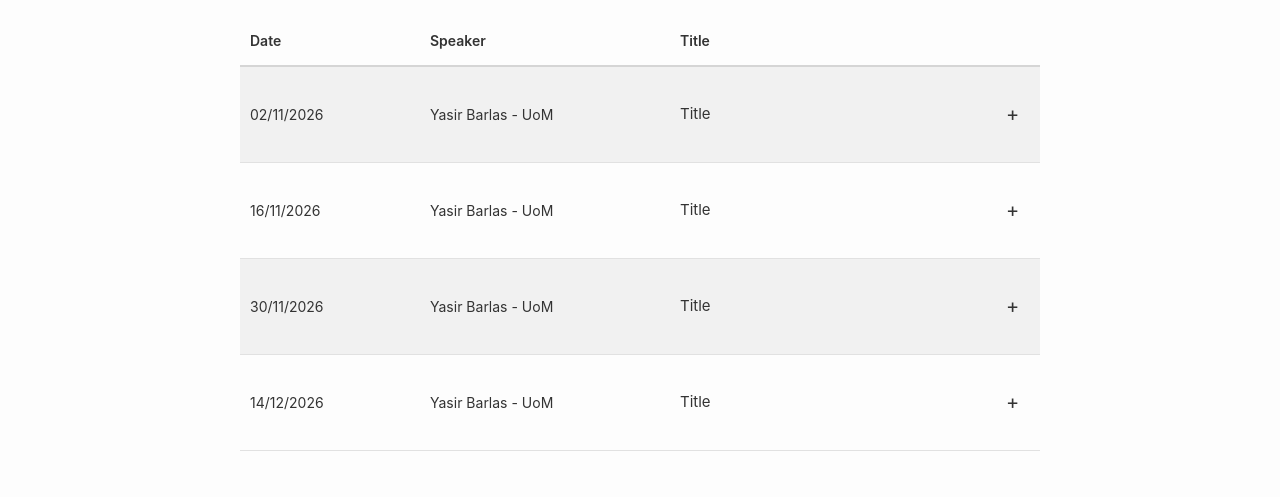
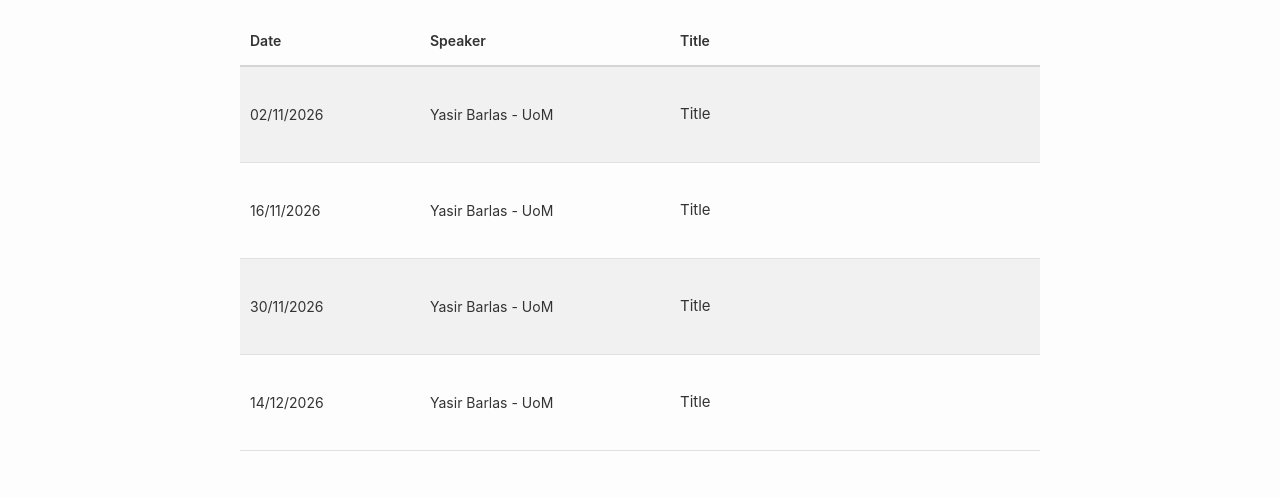
Before and after one commit to bayesiandesign/seminar, a Jekyll site: the page built from schedule.html, in a window 1280 px wide. Shown: the part 205-702 px from the top of the page. Built offline with Jekyll 4.4.1, drawn with Linux system fonts in a browser that asks for light colours; nearby versions of some CDN libraries.

Commit message:
Update schedule.html

```diff
--- a/schedule.html
+++ b/schedule.html
@@ -34,9 +34,6 @@ permalink: /schedule/
                 Title
             </div>
 
-            <div class="seminar-expand">
-                +
-            </div>
         </summary>
 
         <div class="seminar-abstract">
@@ -65,9 +62,6 @@ permalink: /schedule/
                 Title
             </div>
 
-            <div class="seminar-expand">
-                +
-            </div>
         </summary>
 
         <div class="seminar-abstract">
@@ -96,9 +90,6 @@ permalink: /schedule/
                 Title
             </div>
 
-            <div class="seminar-expand">
-                +
-            </div>
         </summary>
 
         <div class="seminar-abstract">
@@ -127,9 +118,6 @@ permalink: /schedule/
                 Title
             </div>
 
-            <div class="seminar-expand">
-                +
-            </div>
         </summary>
 
         <div class="seminar-abstract">
```
